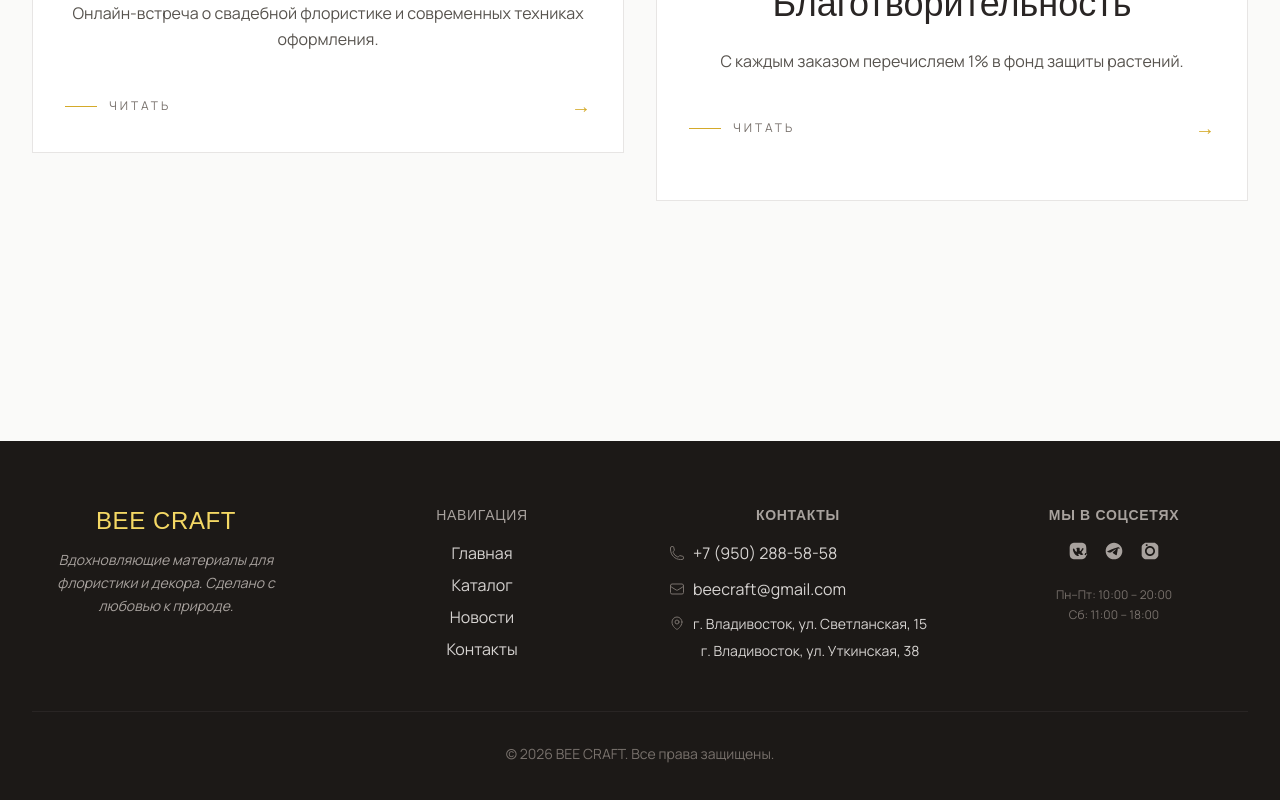
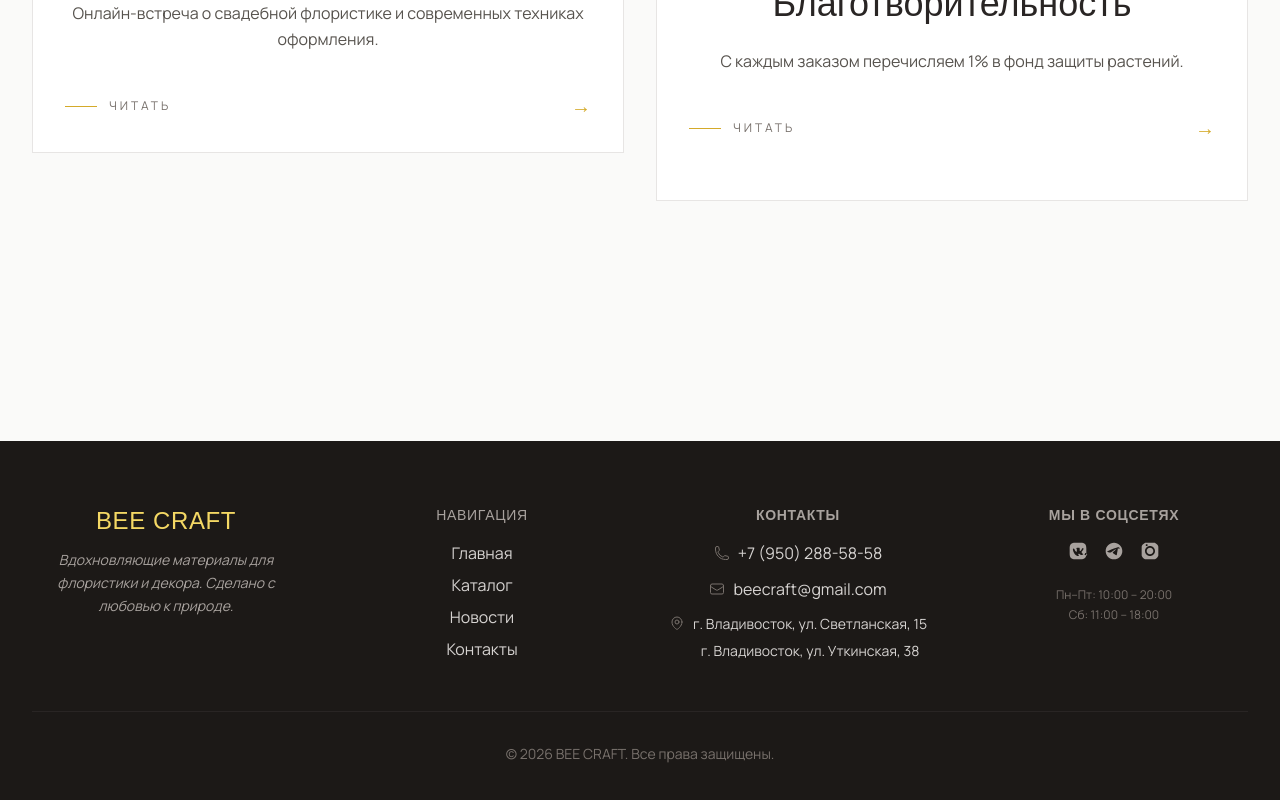
Before and after one commit to Katynl/BeeCraft, a React (Create React App) app: page /news in a window 1280 px wide. Shown: the part 2279-3079 px from the top of the page. Built offline with nearby package versions, Linux system fonts and the light colour scheme; no server answers; a web font is replaced by a local one.

Commit message:
доступность

```diff
--- a/src/components/Footer.jsx
+++ b/src/components/Footer.jsx
@@ -74,7 +74,7 @@ const Footer = () => {
             </h3>
 
             <address className="not-italic flex flex-col justify-center items-center">
-              <ul className="space-y-3">
+              <ul className="space-y-3 flex flex-col justify-center items-center">
                 <li className="flex items-center gap-2">
                   <PhoneIcon
                     aria-hidden="true"
```
